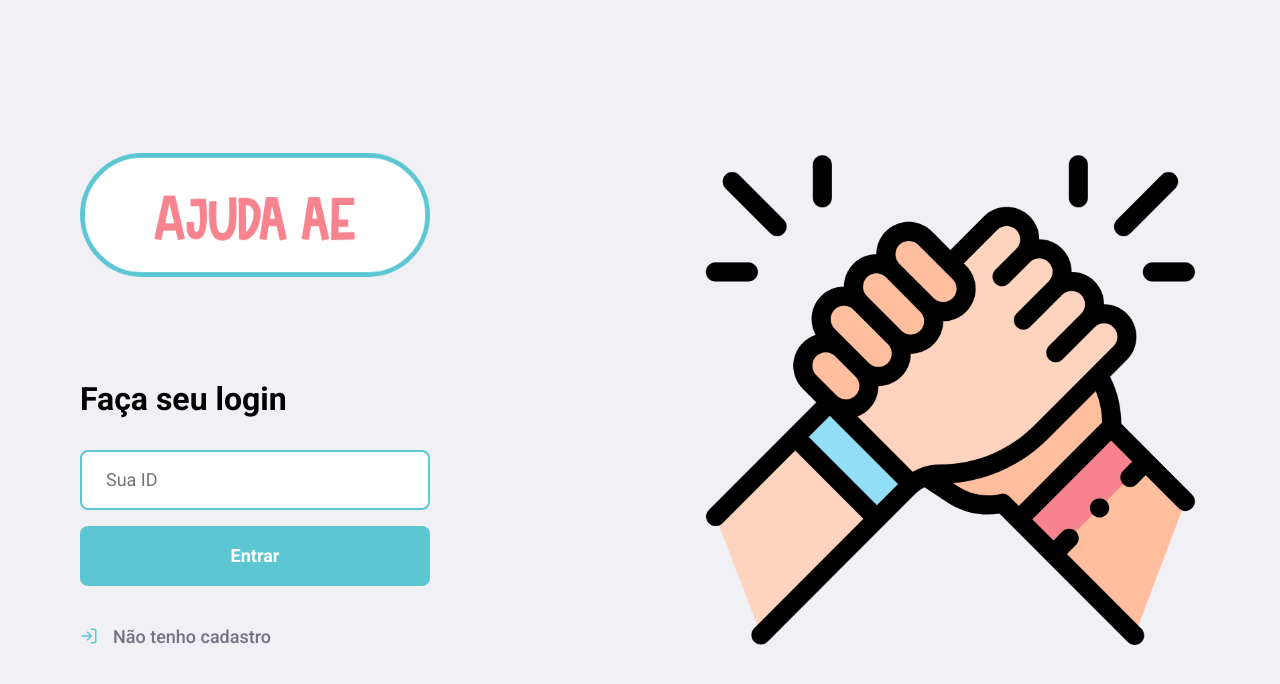
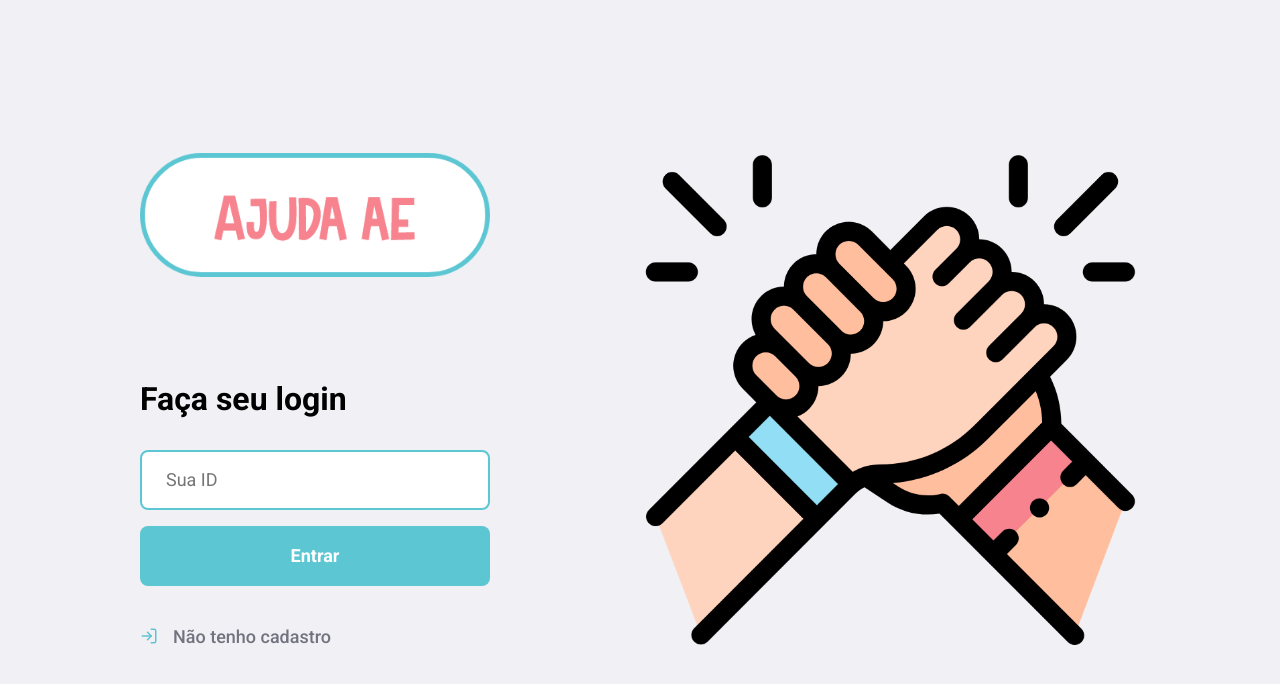
Before and after one commit to Rafadcosta/tg, a React (Create React App) app in the folder frontend/: page / in a window 1280 px wide. Shown: the top 684 px of the page. Built offline with nearby package versions, Linux system fonts and the light colour scheme.

Commit message:
fix login page

```diff
--- a/frontend/src/pages/Login/styles.css
+++ b/frontend/src/pages/Login/styles.css
@@ -1,6 +1,6 @@
 .login-container{
     width: 100%;
-    max-width: 1120px;
+    max-width: 1000px;
     height: 100vh;
     margin: 0 auto;
     display: flex;
```
